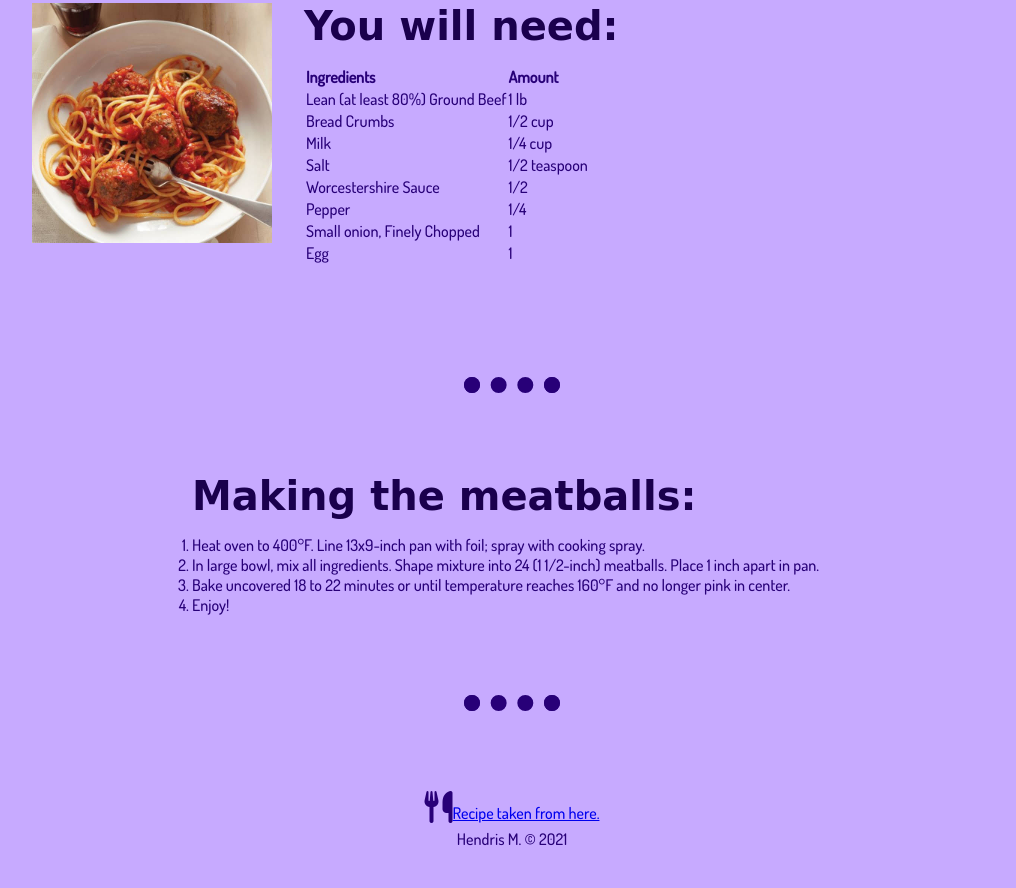
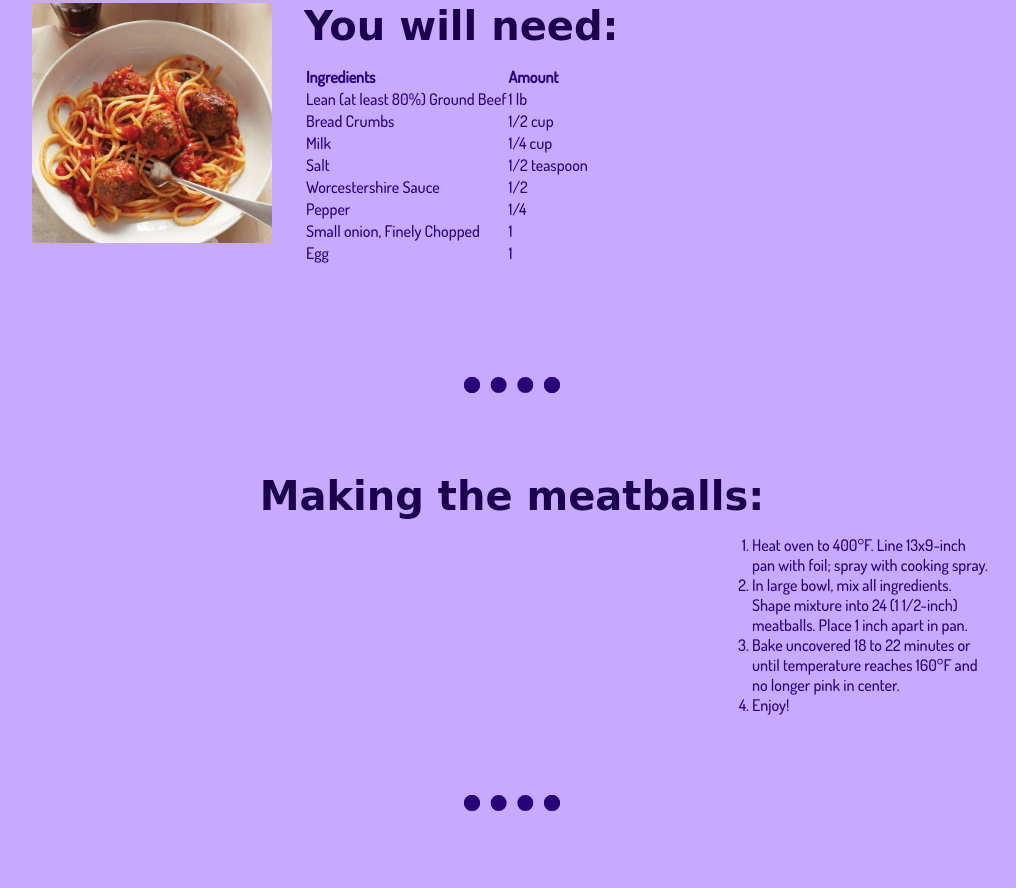
Before and after one commit to hendrismaar/lemmikretsept, a plain HTML site: page index.html in a window 1280 px wide. Shown: the part 388-1276 px from the top of the page, without its empty margins (128-1144 px from the left). Before the commit the page ends 1243 px from the top, so only its background shows below. Drawn offline with Linux system fonts and the light colour scheme; a web font is replaced by a local one.

Commit message:
Finish touches

```diff
--- a/css/style.css
+++ b/css/style.css
@@ -62,12 +62,8 @@ p {
     margin-right: 2rem;
 }
 
-.making {
-    text-align: left;
-    margin-left:10rem;
-}
 
 .making-row {
     text-align: left;
-    margin-left: 10rem;
+    margin-left: 45rem;
 }
--- a/index.html
+++ b/index.html
@@ -74,7 +74,7 @@
     </div>
 
     <hr>
-    <div class="making">
+    <div>
         <h2>Making the meatballs:</h2>
     </div>
         <div class="making-row">
```
